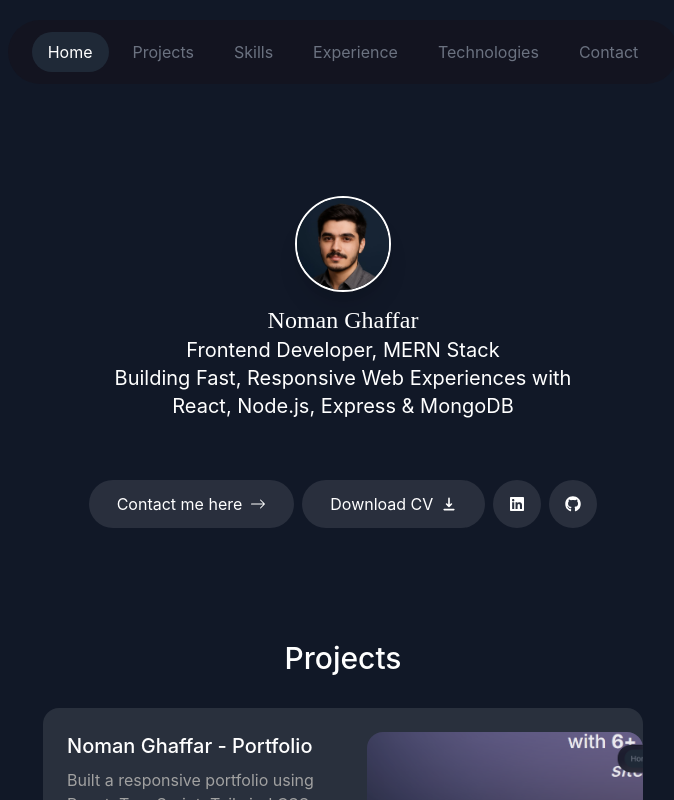
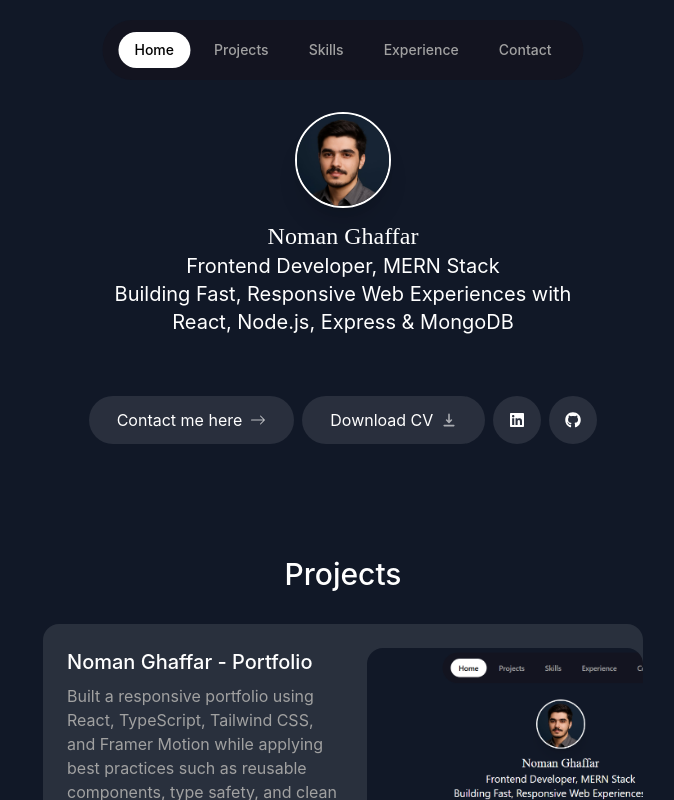
Before and after one commit to NomanAdam/my-portfolio, a React (Vite) app: page / in a window 1280 px wide. Shown: the top 800 px of the page, without its empty margins (297-971 px from the left). Built offline with nearby package versions, Linux system fonts and the light colour scheme.

Commit message:
Add slider aimation and link

```diff
--- a/package.json
+++ b/package.json
@@ -11,7 +11,7 @@
   },
   "dependencies": {
     "@tailwindcss/vite": "^4.3.3",
-    "motion": "^12.42.2",
+    "motion": "^12.43.0",
     "react": "^19.2.7",
     "react-dom": "^19.2.7",
     "react-icons": "^5.7.0",
--- a/src/App.tsx
+++ b/src/App.tsx
@@ -1,3 +1,4 @@
+import { useState } from "react";
 import Contact from "./components/Contact";
 import Experience from "./components/Experience";
 import Footer from "./components/Footer";
@@ -5,12 +6,21 @@ import Hero from "./components/Hero";
 import Navbar from "./components/Navbar";
 import Projects from "./components/Projects";
 import Skills from "./components/Skills";
+import { useActiveSection } from "./hooks/useActiveSection";
+import { LINKS } from "./constants/nav-links";
 
 function App() {
+ const [activeTab, setActiveTab] = useState(1);
+ const [timeOfLastClick, setTimeOfLastClick] = useState(0);
+ useActiveSection(LINKS, setActiveTab, timeOfLastClick);
  return (
   <div>
-   <Navbar />
-   <Hero />
+   <Navbar
+    activeTab={activeTab}
+    setActiveTab={setActiveTab}
+    setTimeOfLastClick={setTimeOfLastClick}
+   />
+   <Hero setActiveTab={setActiveTab} setTimeOfLastClick={setTimeOfLastClick} />
    <Projects />
    <Skills />
    <Experience />
--- a/src/components/Contact.tsx
+++ b/src/components/Contact.tsx
@@ -10,12 +10,22 @@ export default function Contact() {
   console.log(message);
  };
  return (
-  <section className=" mt-28 text-white flex items-center justify-center flex-col">
+  <section
+   className=" mb-20 scroll-mt-28 text-white flex items-center justify-center flex-col"
+   id="contact"
+   data-id="5"
+  >
    <h1 className=" text-3xl font-medium mb-6 ">Contact Me</h1>
    <p className="mb-10">
     Please contact me directly at{" "}
-    <a className="cursor-pointer underline">nomanbinadam@gmail.com</a>or through
-    this form.
+    <a
+     className="cursor-pointer underline mr-1"
+     href="mailto:nomanbinadam@gmail.com"
+    >
+     nomanbinadam@gmail.com
+    </a>
+    {""}
+    or through this form.
    </p>
    <form onSubmit={handleSubmit} className="flex flex-col gap-4">
     <input
@@ -32,10 +42,10 @@ export default function Contact() {
     ></textarea>
     <button
      type="submit"
-     className="self-start bg-[#29303d] rounded-full  px-8 py-4 cursor-pointer flex items-center justify-center gap-2"
+     className="group self-start bg-[#29303d] rounded-full  px-8 py-4 cursor-pointer flex items-center justify-center gap-2"
     >
      Submit
-     <FaPaperPlane />
+     <FaPaperPlane className="text-xs opacity-70 transition-all group-hover:-translate-y-1 group-hover:translate-x-1" />
     </button>
    </form>
   </section>
--- a/src/components/Experience.tsx
+++ b/src/components/Experience.tsx
@@ -2,7 +2,11 @@ import { experienceData } from "../constants/experienceData";
 const exp = experienceData;
 export default function Experience() {
  return (
-  <section className="mt-28 max-w-2xl mx-auto">
+  <section
+   className="mb-20   max-w-2xl mx-auto scroll-mt-28"
+   id="experience"
+   data-id="4"
+  >
    <h1 className="text-white text-3xl font-medium mb-8 text-center">
     Experience
    </h1>
--- a/src/components/Hero.tsx
+++ b/src/components/Hero.tsx
@@ -2,9 +2,20 @@ import { BsArrowRight } from "react-icons/bs";
 import myPic from "../assets/myPic.jpeg";
 import { FaGithub, FaLinkedin } from "react-icons/fa";
 import { HiDownload } from "react-icons/hi";
-export default function Hero() {
+type NavbarProps = {
+ setActiveTab: React.Dispatch<React.SetStateAction<number>>;
+ setTimeOfLastClick: React.Dispatch<React.SetStateAction<number>>;
+};
+export default function Hero({
+ setActiveTab,
+ setTimeOfLastClick,
+}: NavbarProps) {
  return (
-  <div className="flex flex-col items-center justify-center mt-28 ">
+  <div
+   className="flex flex-col items-center justify-center mb-28 mt-28 scroll-mt-[200rem] "
+   id="home"
+   data-id="1"
+  >
    <img
     src={myPic}
     alt="img"
@@ -21,12 +32,26 @@ export default function Hero() {
     </p>
    </div>
    <div className="text-white flex  gap-2 items-center justify-center">
-    <button className="flex items-center gap-2 bg-[#292f3d] px-7 py-3 rounded-full cursor-pointer   ">
-     Contact me here <BsArrowRight />
+    <button
+     className="group flex items-center gap-2 bg-[#292f3d] px-7 py-3 rounded-full cursor-pointer   "
+     onClick={(e) => {
+      e.preventDefault();
+      setActiveTab(5);
+      setTimeOfLastClick(Date.now());
+      document.querySelector("#contact")?.scrollIntoView();
+     }}
+    >
+     Contact me here{" "}
+     <BsArrowRight className="opacity-70 transition group-hover:translate-x-1" />
     </button>
-    <button className="flex items-center gap-2 bg-[#292f3d] px-7 py-3 rounded-full cursor-pointer ">
-     Download CV <HiDownload />
-    </button>
+    <a
+     className="group flex items-center gap-2 bg-[#292f3d] px-7 py-3 rounded-full cursor-pointer "
+     href="https://drive.google.com/file/d/1ROAAuKDRNzhs7RXMmlMKpKf1g_LAiU2Z/view?usp=sharing"
+     target="_blank"
+    >
+     Download CV{" "}
+     <HiDownload className="opacity-60 transition group-hover:translate-y-1" />
+    </a>
     <a
      href="https://www.linkedin.com/in/noman-ghaffar-dev/"
      target="_blank"
--- a/src/components/Navbar.tsx
+++ b/src/components/Navbar.tsx
@@ -1,39 +1,52 @@
-export default function Navbar() {
+import { motion } from "motion/react";
+import { LINKS } from "../constants/nav-links";
+
+type NavbarProps = {
+ activeTab: number;
+ setActiveTab: React.Dispatch<React.SetStateAction<number>>;
+ setTimeOfLastClick: React.Dispatch<React.SetStateAction<number>>;
+};
+
+export default function Navbar({
+ activeTab,
+ setActiveTab,
+ setTimeOfLastClick,
+}: NavbarProps) {
  return (
-  <nav className="mt-5 flex gap-2 bg-[#131420] px-6 py-3 rounded-full w-fit mx-auto">
-   <a href="#home" className="bg-[#1f2937] text-white px-4 py-2 rounded-full">
-    Home
-   </a>
-   <a
-    href="#project"
-    className="text-[#6B7280] hover:text-white px-4 py-2 rounded-full"
-   >
-    Projects
-   </a>
-   <a
-    href="#skills"
-    className="text-[#6B7280] hover:text-white px-4 py-2 rounded-full"
-   >
-    Skills
-   </a>
-   <a
-    href="#experience"
-    className="text-[#6B7280] hover:text-white px-4 py-2 rounded-full"
-   >
-    Experience
-   </a>
-   <a
-    href="#technologie"
-    className="text-[#6B7280] hover:text-white px-4 py-2 rounded-full"
-   >
-    Technologies
-   </a>
-   <a
-    href="#contact"
-    className="text-[#6B7280] hover:text-white px-4 py-2 rounded-full"
-   >
-    Contact
-   </a>
+  <nav className="fixed top-5 left-1/2 -translate-x-1/2 z-50">
+   <div className="flex gap-2 rounded-full bg-[#131420] px-4 py-3">
+    {LINKS.map((link) => (
+     <a
+      key={link.id}
+      href={link.hash}
+      onClick={() => {
+       setActiveTab(link.id);
+       setTimeOfLastClick(Date.now());
+      }}
+      className="relative px-4 py-2 text-sm font-medium"
+     >
+      {activeTab === link.id && (
+       <motion.div
+        layoutId="active-pill"
+        transition={{
+         type: "spring",
+         stiffness: 450,
+         damping: 35,
+        }}
+        className="absolute  inset-0 rounded-full bg-white"
+       />
+      )}
+
+      <span
+       className={`relative z-10 transition-colors ${
+        activeTab === link.id ? "text-black" : "text-neutral-400"
+       }`}
+      >
+       {link.name}
+      </span>
+     </a>
+    ))}
+   </div>
   </nav>
  );
 }
--- a/src/components/Projects.tsx
+++ b/src/components/Projects.tsx
@@ -2,7 +2,7 @@ import { projectData } from "../constants/projectsData";
 
 export default function Projects() {
  return (
-  <section className="mt-28 ">
+  <section className="scroll-mt-28 mb-36 " id="projects" data-id="2">
    <h1 className="text-white text-3xl font-medium capitalize mb-8 text-center">
     Projects
    </h1>
--- a/src/components/Skills.tsx
+++ b/src/components/Skills.tsx
@@ -2,8 +2,8 @@ import { skillsData } from "../constants/skillsData";
 
 export default function Skills() {
  return (
-  <>
-   <h1 className="text-white text-center text-3xl font-medium mb-8  mt-28 ">
+  <div id="skills" data-id="3" className="scroll-mt-30 mb-30">
+   <h1 className="text-white text-center text-3xl font-medium mb-18  ">
     My Skills
    </h1>
    <div className="max-w-2xl mx-auto">
@@ -18,6 +18,6 @@ export default function Skills() {
      ))}
     </ul>
    </div>
-  </>
+  </div>
  );
 }
--- /dev/null
+++ b/src/constants/nav-links.tsx
@@ -0,0 +1,28 @@
+export const LINKS = [
+ {
+  name: "Home",
+  hash: "#home",
+  id: 1,
+ },
+ {
+  name: "Projects",
+  hash: "#projects",
+  id: 2,
+ },
+ {
+  name: "Skills",
+  hash: "#skills",
+  id: 3,
+ },
+ {
+  name: "Experience",
+  hash: "#experience",
+  id: 4,
+ },
+
+ {
+  name: "Contact",
+  hash: "#contact",
+  id: 5,
+ },
+];
--- /dev/null
+++ b/src/hooks/useActiveSection.ts
@@ -0,0 +1,35 @@
+import { useEffect } from "react";
+
+type Link = {
+ id: number;
+ hash: string;
+};
+
+export function useActiveSection(
+ links: Link[],
+ setActiveTab: (id: number) => void,
+ timeOfLastClick: number,
+) {
+ useEffect(() => {
+  const sections = links
+   .map((link) => document.querySelector(link.hash))
+   .filter((section): section is Element => section !== null);
+
+  const observer = new IntersectionObserver(
+   (entries) => {
+    if (Date.now() - timeOfLastClick < 1000) return;
+
+    entries.forEach((entry) => {
+     if (!entry.isIntersecting) return;
+     const id = Number(entry.target.getAttribute("data-id"));
+     setActiveTab(id);
+    });
+   },
+   { rootMargin: "-45% 0px -45% 0px" },
+  );
+
+  sections.forEach((section) => observer.observe(section));
+
+  return () => observer.disconnect();
+ }, [links, setActiveTab, timeOfLastClick]);
+}
--- a/src/index.css
+++ b/src/index.css
@@ -13,3 +13,6 @@ body {
 @theme {
  --font-lmroman: "LM Roman", serif;
 }
+html {
+ scroll-behavior: smooth;
+}
```
Also changed, not shown: src/assets/portfolio.png, 1 other file (tests, documents, lock files or other folders).
